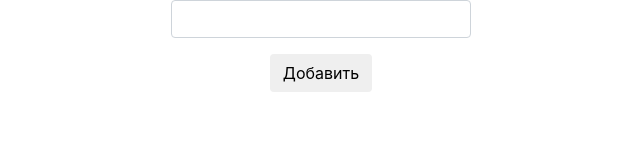
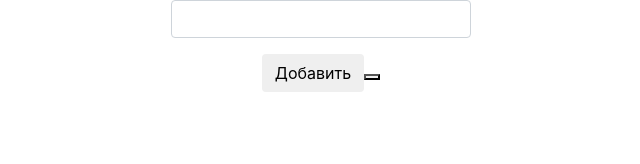
Before and after one commit to simonpirko/nodest, an Angular app: page / in a window 1280 px wide. Shown: the top 164 px of the page, without its empty margins (319-959 px from the left). Built offline with nearby package versions, Linux system fonts and the light colour scheme.

Commit message:
Simple fix#

```diff
--- a/src/app/app.component.html
+++ b/src/app/app.component.html
@@ -4,6 +4,7 @@
     <input style="margin: auto; max-width: 300px;" class="form-control" #input type="text">
   </div>
   <button class="btn" (click)="add(input.value)">Добавить</button>
+  <button (click)="fet()"></button>
   <div class="row" style="margin-top: 10px;">
     <ul>
       <li *ngFor="let item of arr; let a=index">
--- a/src/app/app.component.ts
+++ b/src/app/app.component.ts
@@ -10,14 +10,18 @@ export class AppComponent {
   arr = [];
 
   add(a) {
-    if (a !== null && a !== undefined && a !== '') {
+    if (a !== '') {
       this.arr = this.arr.concat(a);
     } else {
-      alert('Пустое значение!');
+      alert('Empty field!');
     }
   }
 
   delete(a) {
     this.arr.splice(a, 1);
   }
+
+  fet() {
+    alert('S');
+  }
 }
```
